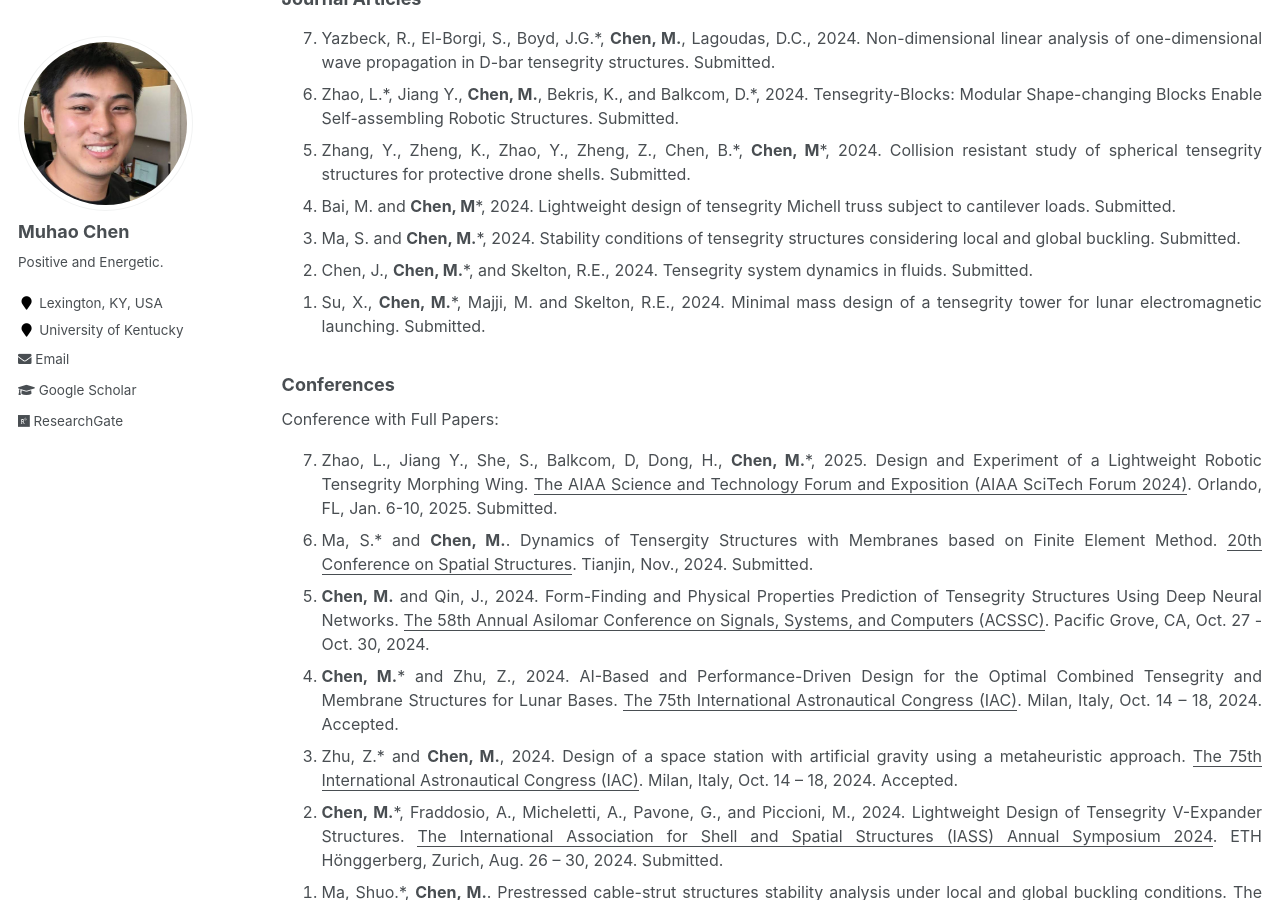
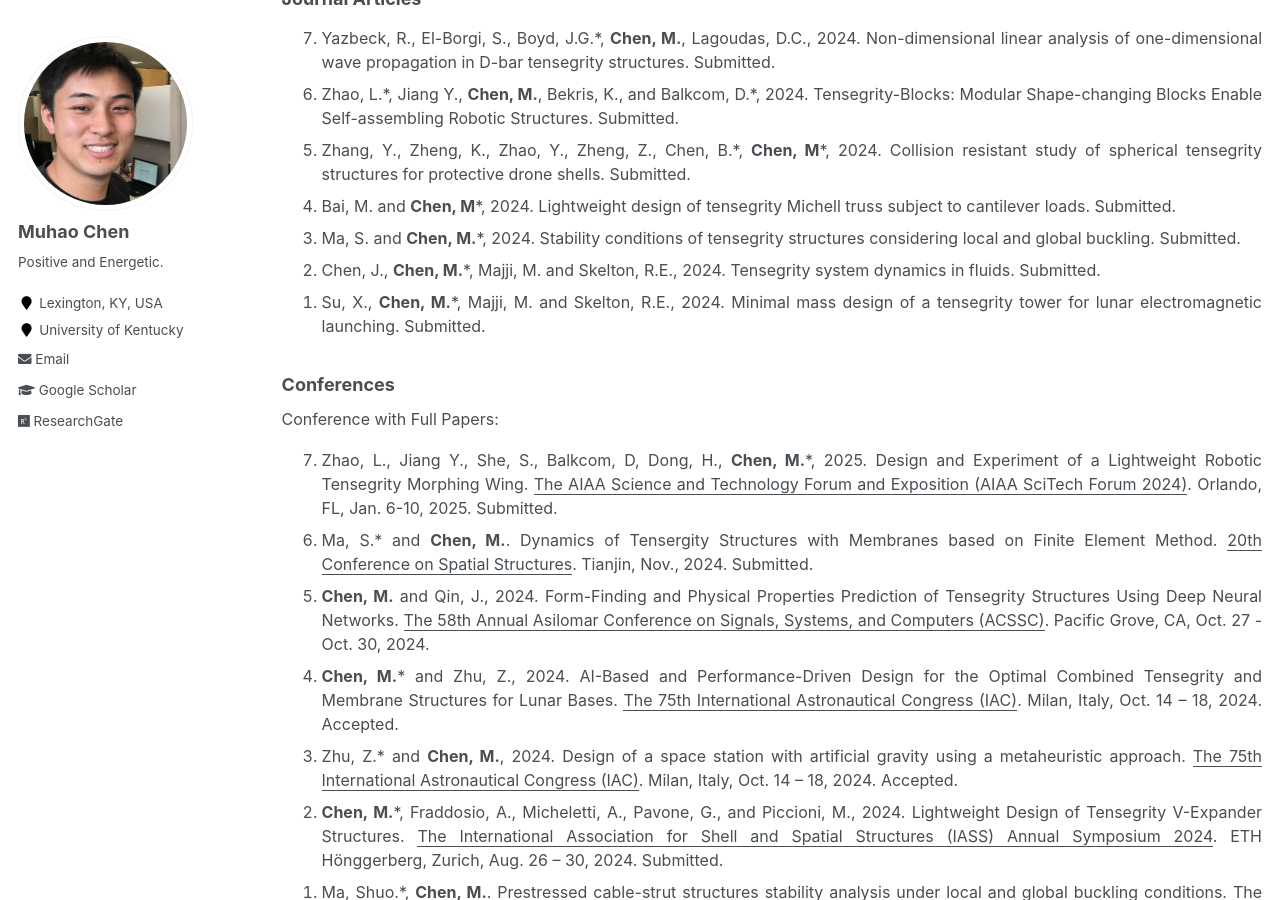
Before and after one commit to Muhao-Chen/muhao-chen.github.io, a Jekyll site: the page built from _pages/publication.md, in a window 1280 px wide and 900 px high, scrolled down 3843 px. Built offline with Jekyll 4.4.1, drawn with Linux system fonts in a browser that asks for light colours.

Commit message:
Update publication.md

```diff
--- a/_pages/publication.md
+++ b/_pages/publication.md
@@ -95,7 +95,7 @@ Conference with Abstracts:
 <li>Ma, S. and <strong>Chen, M.</strong>*, 2024. Stability conditions of tensegrity structures considering local and global buckling. Submitted.</li>
 <!-- <li>Shen, Y., <strong>Chen, M.</strong>*, and Skelton, R.E., 2023. TsgDMC: Tensegrity Data-based Modeling and Control. <u>Journal of Open Source Software</u>. </li>
 <li>Ma, S., <strong>Chen, M.</strong>*, and Skelton, R.E., 2023. OriTsgEFA: Origami and Tensegrity Equilibrium and Form-finding Analysis. <u>Journal of Open Source Software</u>. </li> -->
-<li>Chen, J., <strong>Chen, M.</strong>*, and Skelton, R.E., 2024. Tensegrity system dynamics in fluids. Submitted.</li>
+<li>Chen, J., <strong>Chen, M.</strong>*, Majji, M. and Skelton, R.E., 2024. Tensegrity system dynamics in fluids. Submitted.</li>
 <li>Su, X., <strong>Chen, M.</strong>*, Majji, M. and Skelton, R.E., 2024. Minimal mass design of a tensegrity tower for lunar electromagnetic launching. Submitted.</li>
 </ol>
 </font>
```
